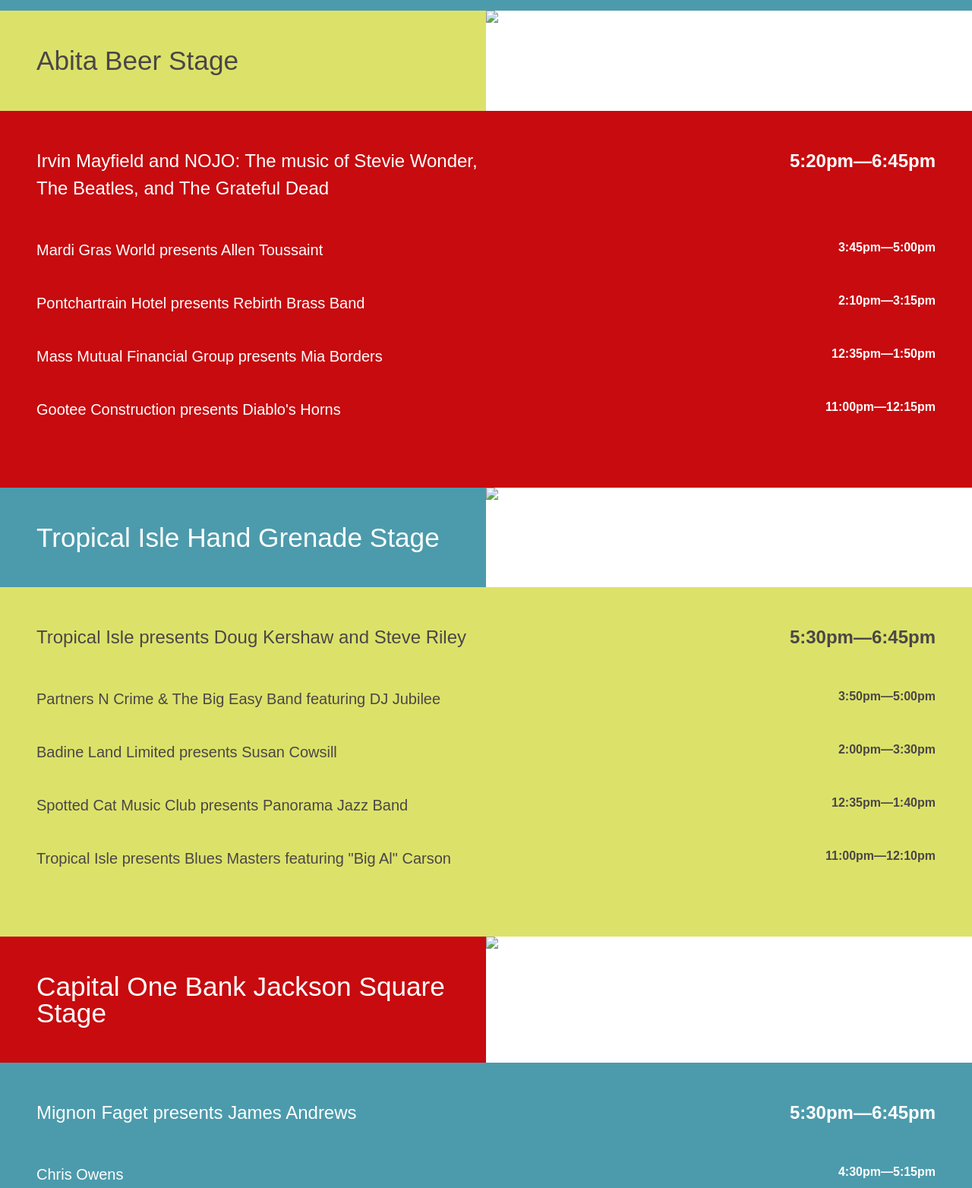
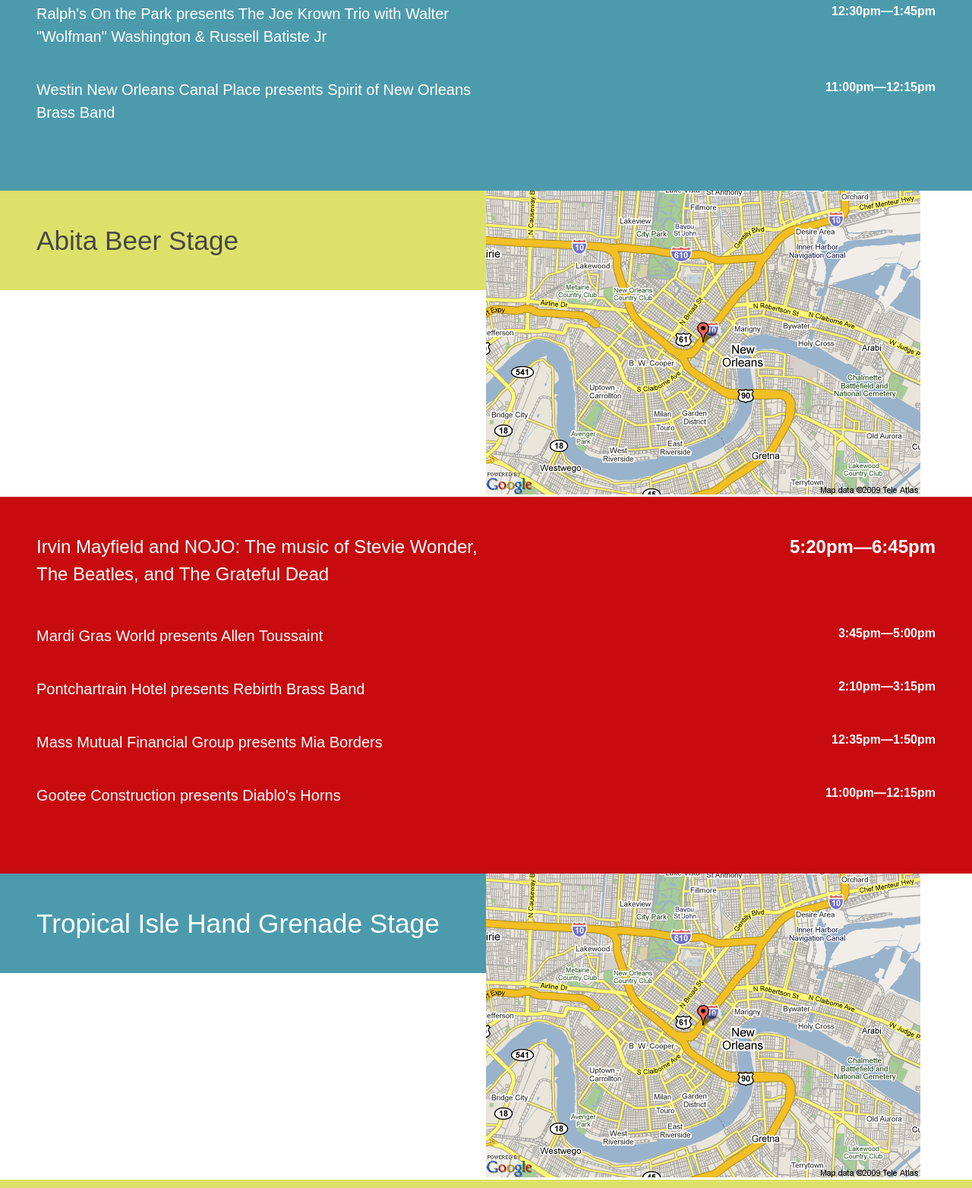
Before and after one commit to dawndelatte/fq_festival, a plain HTML site: page schedule.html in a window 1280 px wide. Shown: the part 968-2532 px from the top of the page at 76% size. Drawn offline with nearby package versions, Linux system fonts and the light colour scheme; files that its build step writes are made by us from their sources; the site is published under a folder, as on GitHub Pages, so addresses that start at the root find nothing.

Commit message:
taking out forward slash on images

```diff
--- a/schedule.html
+++ b/schedule.html
@@ -41,7 +41,7 @@
 			<div class="stage col5">
 				<h2>GE/Capital/New Orleans Tech Big River Stage</h2>
 			</div>
-			<div class="map col5"><img src="/assets/map_ph.jpg"></div>
+			<div class="map col5"><img src="assets/map_ph.jpg"></div>
 			<div class="schedule col5">
 				<span class="headliner">5:15pm—6:45pm</span>
 				<p class="headliner">Sheraton New Orleans presents George Porter, Jr. &amp;Runnin' Pardners</p>
@@ -60,7 +60,7 @@
 				<h2>Abita Beer Stage</h2>
 			</div>
 
-			<div class="map col5"><img src="/assets/map_ph.jpg"></div>
+			<div class="map col5"><img src="assets/map_ph.jpg"></div>
 			<div class="schedule col5">
 				<span class="headliner">5:20pm—6:45pm</span>
 				<p class="headliner">Irvin Mayfield and NOJO: The music of Stevie Wonder, The Beatles, and The Grateful Dead</p>
@@ -79,7 +79,7 @@
 				<h2>Tropical Isle Hand Grenade Stage</h2>
 			</div>
 
-			<div class="map col5"><img src="/assets/map_ph.jpg"></div>
+			<div class="map col5"><img src="assets/map_ph.jpg"></div>
 			<div class="schedule col5">
 				<span class="headliner">5:30pm—6:45pm</span>
 				<p class="headliner">Tropical Isle presents Doug Kershaw and Steve Riley</p>
@@ -98,7 +98,7 @@
 				<h2>Capital One Bank Jackson Square Stage</h2>
 			</div>
 
-			<div class="map col5"><img src="/assets/map_ph.jpg"></div>
+			<div class="map col5"><img src="assets/map_ph.jpg"></div>
 			<div class="schedule col5">
 				<span class="headliner">5:30pm—6:45pm</span>
 				<p class="headliner">Mignon Faget presents James Andrews</p>
@@ -116,7 +116,7 @@
 			<div class="stage col5">
 				<h2>Chevron Cajun/Zydeco Showcase</h2>
 			</div>
-			<div class="map col5"><img src="/assets/map_ph.jpg"></div>
+			<div class="map col5"><img src="assets/map_ph.jpg"></div>
 			<div class="schedule col5">
 				<span class="headliner">5:30pm—7pm</span>
 				<p class="headliner">Chevron Evening Concert Series presents Travis Matte and the Kingpins</p>
@@ -132,7 +132,7 @@
 			<div class="stage col5">
 				<h2>House of Blues Stage in the Voodoo Garden</h2>
 			</div>
-			<div class="map col5"><img src="/assets/map_ph.jpg"></div>
+			<div class="map col5"><img src="assets/map_ph.jpg"></div>
 			<div class="schedule col5">
 				<span class="headliner">5:45pm—7:30pm</span>
 				<p class="headliner">The Breton Sound</p>
```
Also changed, not shown: index.html (+2 -2 lines).
